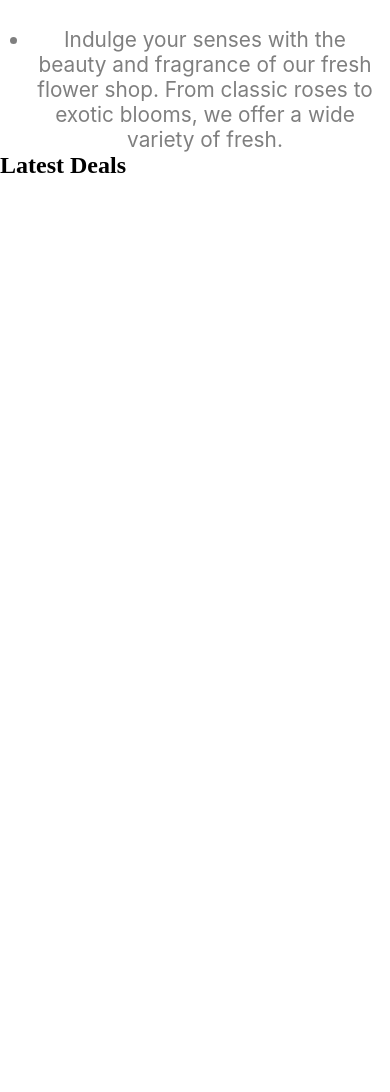
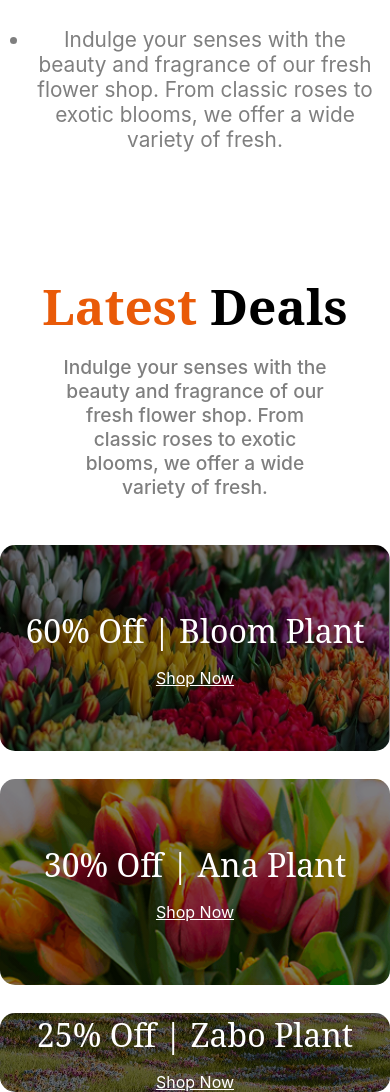
Before and after one commit to mostafijurbabu/B12A02-flowers-repo, a plain HTML site: page B12A02-flowers-repo/index.html in a window 390 px wide. Shown: the part 4410-5502 px from the top of the page. Before the commit the page ends 4589 px from the top, so only its background shows below. Drawn offline with Linux system fonts and the light colour scheme.

Commit message:
added latest deal section and responsive

```diff
--- a/B12A02-flowers-repo/index.html
+++ b/B12A02-flowers-repo/index.html
@@ -174,9 +174,31 @@
           </div>
         </div>
       </section>
-      <section>
-        <h2>Latest Deals</h2>
-        <p></p>
+      <section class="container">
+        <div class="latest-deal">
+          <h2 class="noto-serif-normal color1">
+            <span class="color2">Latest</span> Deals
+          </h2>
+          <p class="inter-normal color000">
+            Indulge your senses with the beauty and fragrance of our fresh
+            flower shop. From classic roses to exotic blooms, we offer a wide
+            variety of fresh.
+          </p>
+        </div>
+        <div class="card-container">
+          <div class="deal-card bloom">
+            <h2 class="noto-serif-normal">60% Off | Bloom Plant</h2>
+            <span class="inter-normal">Shop Now</span>
+          </div>
+          <div class="deal-card ana">
+            <h2 class="noto-serif-normal">30% Off | Ana Plant</h2>
+            <span class="inter-normal">Shop Now</span>
+          </div>
+          <div class="deal-card zabo">
+            <h2 class="noto-serif-normal">25% Off | Zabo Plant</h2>
+            <span class="inter-normal">Shop Now</span>
+          </div>
+        </div>
       </section>
     </main>
     <footer></footer>
--- a/B12A02-flowers-repo/style.css
+++ b/B12A02-flowers-repo/style.css
@@ -128,6 +128,9 @@ nav {
   color: white;
   margin-top: 20px;
 }
+
+/* Flower plant style */
+
 .flower-plant {
   margin-top: 150px;
   display: flex;
@@ -161,6 +164,75 @@ nav {
 .image-container {
   position: relative;
 }
+
+/* Latest deals */
+
+.latest-deal {
+  margin-top: 120px;
+  text-align: center;
+}
+.latest-deal h2 {
+  font-size: 3.1em;
+  font-weight: 700;
+}
+.latest-deal p {
+  font-size: 1.2em;
+  font-weight: 500;
+  max-width: 880px;
+  margin: 0 auto;
+  margin-top: 15px;
+  padding-left: 60px;
+  padding-right: 60px;
+}
+.deal-card {
+  height: 206px;
+  display: flex;
+  gap: 16px;
+  flex-direction: column;
+  align-items: center;
+  justify-content: center;
+  color: white;
+  border-radius: 15px;
+}
+.deal-card h2 {
+  font-size: 2em;
+  font-weight: 500;
+}
+.deal-card span {
+  text-decoration: underline;
+}
+.card-container {
+  display: grid;
+  grid-template-columns: 1fr 2fr;
+  grid-template-rows: repeat(2, 1fr);
+  gap: 28px;
+  margin-top: 120px;
+}
+.bloom {
+  background-image: linear-gradient(rgba(0, 0, 0, 0.5), rgba(0, 0, 0, 0.5)),
+    url(./assets/deal-bloom.png);
+  background-size: cover;
+  background-repeat: no-repeat;
+  background-position: center;
+}
+.ana {
+  background-image: linear-gradient(rgba(0, 0, 0, 0.5), rgba(0, 0, 0, 0.5)),
+    url(./assets/deal-ana.png);
+  background-size: cover;
+  background-repeat: no-repeat;
+  background-position: center;
+}
+.zabo {
+  background-image: linear-gradient(rgba(0, 0, 0, 0.5), rgba(0, 0, 0, 0.5)),
+    url(./assets/deal-zabo.png);
+  background-size: cover;
+  background-repeat: no-repeat;
+  background-position: center;
+  height: 100%;
+  grid-column: 2/3;
+  grid-row: 1/3;
+}
+
 @media screen and (max-width: 576px) {
   nav {
     flex-direction: column;
@@ -222,4 +294,16 @@ nav {
     padding-right: 10px;
     text-align: center;
   }
+  .card-container {
+    grid-template-columns: repeat(1, 1fr);
+    margin-top: 46px;
+  }
+  .deal-card {
+    height: 206px;
+  }
+  .zabo {
+    grid-column: auto;
+    grid-row: auto;
+    height: 100%;
+  }
 }
```
